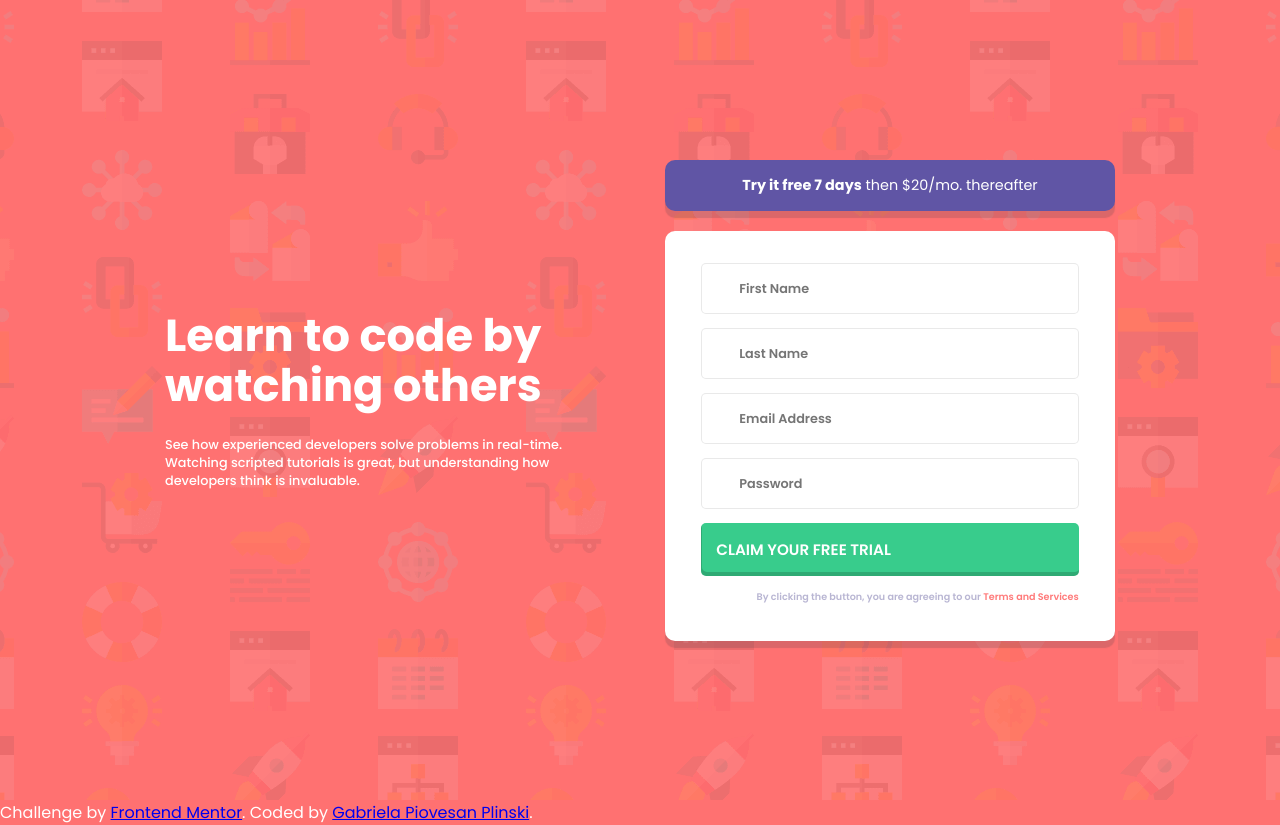
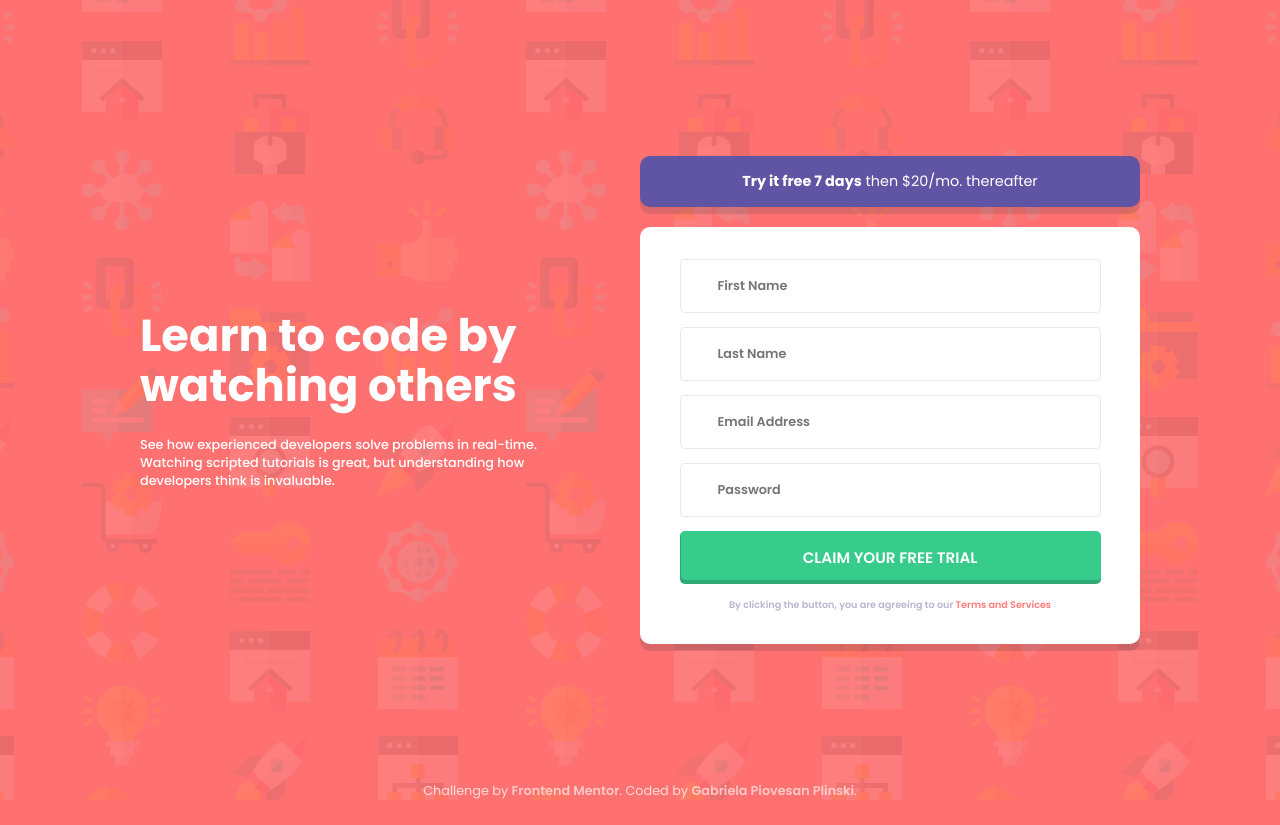
Before and after one commit to gabrielaplinski/Signup-JS, a plain HTML site: page index.html in a window 1280 px wide. Both pictures are taken after typing "Sample", "Sample", "name@example.com", "Sample123" into the empty fields and a click on the input "Claim your free trial". After the commit the page ends 800 px from the top, so only its background shows below. Drawn offline with Linux system fonts and the light colour scheme.

Commit message:
styles/js update

```diff
--- a/estilos/styles.css
+++ b/estilos/styles.css
@@ -31,13 +31,12 @@ body {
 }
 
 main {
-    min-height: 100vh;
+    height: 100vh;
     padding: 5vw 10vw;
 
     display: flex;
     justify-content: center;
     align-items: center;
-    align-content: center;
 }
 
 section#colone {
@@ -58,12 +57,21 @@ section#colone h2 {
 }
 
 section#coltwo {
-    width: 450px;
+    width: 500px;
+    max-height: 100vh;
+    scrollbar-width: none;
 
     display: flex;
     flex-direction: column;
     align-items: center;
     justify-content: flex-start;
+    flex-grow: 0;
+    flex-shrink: 1;
+}
+
+section#coltwo::-webkit-scrollbar {
+    display: none;
+}
 
 .right {
     box-shadow: 0px 7px 1px 0px hsla(249, 10%, 26%, 0.185);
@@ -78,6 +86,8 @@ p#price {
     text-align: center;
     margin-bottom: 20px;
     font-size: 0.9em;
+
+    transition: transform 0.3s ease;
 }
 
 div#signin {
@@ -88,10 +98,12 @@ div#signin {
     flex-direction: column;
     justify-content: center;
     align-items: center;
+
+    transition: transform 0.3s ease, height 0.3s ease;
 }
 
 #formulario {
-    padding: 25px 0px 30px 0px;
+    padding: 25px 0px 25px 0px;
     display: flex;
     flex-direction: column;
     gap: 0;
@@ -104,10 +116,6 @@ div#signin {
     margin: 0;
     padding: 7px;
     text-align: right;
-}
-
-#formulario p input {
-    text-align: left;
 }
 
 .sr-only {
@@ -128,6 +136,9 @@ input, textarea {
     border-radius: 5px;
     font-size: 0.8em;
     box-sizing: border-box;
+    font-family: 'Poppins', sans-serif;
+    font-weight: 600;
+    color: var(--cgray);
 }
 
 input.sucess {
@@ -136,6 +147,12 @@ input.sucess {
 
 input.error {
     border-color: var(--cred);
+    color: var(--cred);
+}
+
+#signin.error-active,
+#price.error-active {
+    transform: translateY(-15px);
 }
 
 .msg {
@@ -179,7 +196,7 @@ input[type="submit"]:hover {
 .obs {
     color: var(--cpurple2);
     font-weight: 600;
-    text-align: center;
+    text-align: center !important;
     font-size: 0.6em;
 }
 
@@ -200,6 +217,11 @@ footer {
     width: 100%;
 }
 
+footer p {
+    font-size: 0.8em;
+    color: rgba(255, 255, 255, 0.74);
+}
+
 footer a {
-    color: white;
+    color: rgba(255, 255, 255, 0.616);
 }
--- a/index.html
+++ b/index.html
@@ -21,7 +21,7 @@
     <section id="coltwo">
       <p class="right" id="price"><b>Try it free 7 days</b> then $20/mo. thereafter</p>
       <div class="right" id="signin">
-        <form action="script/cad.js" method="post" id="formulario">
+        <form action="script/cad.js" method="post" id="formulario" novalidate>
           <p>
             <label for="iname" class="sr-only">Name</label>
             <input type="text" name="name" id="iname" placeholder="First Name" autocomplete="name">
--- a/script/cad.js
+++ b/script/cad.js
@@ -1,6 +1,8 @@
 const form = document.getElementById('formulario');
 const inputs = form.querySelectorAll('input:not([type="submit"])');
 const messages = form.querySelectorAll('.msg');
+const signin = document.querySelector('#signin');
+const price = document.querySelector('#price');
 
 form.addEventListener('submit', (e) => {
     e.preventDefault();
@@ -8,36 +10,54 @@ form.addEventListener('submit', (e) => {
 
     inputs.forEach((input, index) => {
         const value = input.value.trim();
+        const message = messages[index];
+        let errorMsg = '';
 
         if (value === '') {
+            errorMsg = `${input.placeholder} cannot be empty`;
+        }
+        else if (input.type === 'email' && !/\S+@\S+\.\S+/.test(value)) {
+            errorMsg = "Looks like this is not an email";
+        }
+        if (errorMsg) {
             input.classList.add('error');
             input.classList.remove('success');
-            messages[index].textContent = `${input.placeholder} cannot be empty`;
+            message.textContent = errorMsg;
             valid = false;
-        }
-        else if (input.type === 'email') {
-            const emailValido = /\S+@\S+\.\S+/.test(value);
-            if (!emailValido) {
-                input.classList.add('error');
-                input.classList.remove('success');
-                messages[index].textContent = "Looks like this is not an email"
-                valid = false;
-            } else {
-                input.classList.add('success');
-                input.classList.remove('error');
-                messages[index].textContent = '';
-            }
         }
         else {
             input.classList.add('success');
             input.classList.remove('error');
-            messages[index].textContent = '';
+            messages.textContent = '';
         }
     });
 
     if (valid) {
-        alert('form submitted');
+        removerErro();
+        alert('Form submitted');
         form.reset();
         inputs.forEach(input => input.classList.remove('success'));
     }
+    else {
+        mostrarErro();
+    }
 });
+
+function mostrarErro() {
+    signin.classList.add('error-active');
+    price.classList.add('error-active');
+}
+
+function removerErro() {
+    signin.classList.remove('error-active');
+    price.classList.remove('error-active');
+}
+
+inputs.forEach((input,index) => {
+    input.addEventListener('input', () => {
+        if (input.value.trim() !== '') {
+            input.classList.remove('error');
+            messages[index].textContent = '';
+        }
+    });
+});
```
